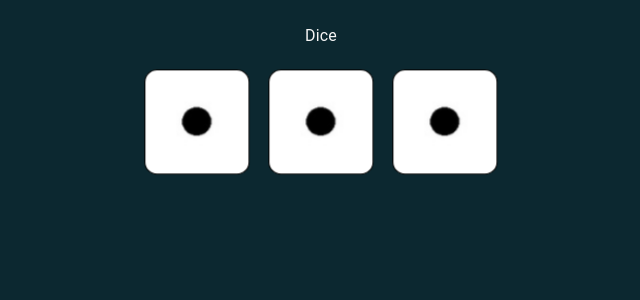
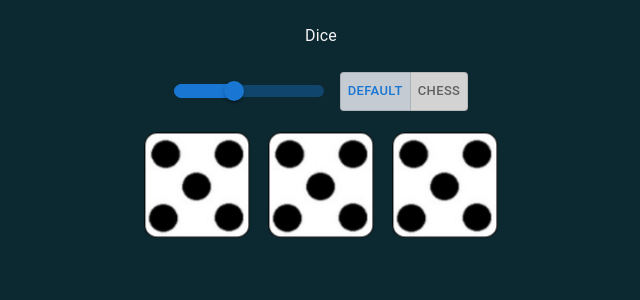
Before and after one commit to DrFelixWei/React-Sandbox, a React (Vite) app: page /dice in a window 1280 px wide. Shown: the top 300 px of the page, without its empty margins (319-959 px from the left). Built offline with nearby package versions, Linux system fonts and the light colour scheme.

Commit message:
added UI to toggle die face art and number of dice

```diff
--- a/src/components/Dice/Dice.jsx
+++ b/src/components/Dice/Dice.jsx
@@ -1,5 +1,6 @@
 import { useState, useEffect } from 'react'
 import Die from './Die'
+import { Box, ToggleButton, ToggleButtonGroup, Slider } from '@mui/material';
 
 import sfxSingle from './sfx/sfx_dice_felt_single_1.mp3'
 import sfxThree from './sfx/sfx_dice_felt_three_1.mp3'
@@ -7,13 +8,19 @@ import sfxSix from './sfx/sfx_dice_felt_six_1.mp3'
 
 import chessWhiteLightFaces from './faces/chess/white/light'
 
+const MAX_NUMBER_OF_DICE = 6
+
 function Dice({
-  numberOfDice = 3,
   numberOfFaces = 6,
-  defaultDieValue = 1,
+  defaultDieValue = 6,
   dieSize = 100,
   rowWidth = '400px',
 }) {
+
+  const [numberOfDice, setNumberOfDice] = useState(3)
+  const handleNumberOfDiceChange = (event, newValue) => {
+    setNumberOfDice(newValue)
+  }
 
   const [isRolling, setIsRolling] = useState(false)
   const [diceValues, setDiceValues] = useState(
@@ -62,9 +69,46 @@ function Dice({
     setIsRolling(false)
   }
 
+  const [customDieFaces, setCustomDieFaces] = useState('default')
+  const handleToggleCustomDieFaces = (event, newFace) => {
+    setCustomDieFaces(newFace)
+  }
+
   return (
     <>
       <div>Dice</div>
+      <br/>
+
+      <Box sx={{ display: 'flex', flexDirection: 'row', gap: 2 }}>
+
+        <Slider
+          value={numberOfDice}
+          min={1}
+          max={MAX_NUMBER_OF_DICE}
+          step={1}
+          onChange={handleNumberOfDiceChange}
+          aria-labelledby="number-of-dice-slider"
+          sx={{
+            minWidth: '150px',
+            height: 12,
+           }}
+        />
+
+        <ToggleButtonGroup
+          size="small"
+          color="primary"
+          value={customDieFaces}
+          exclusive
+          onChange={handleToggleCustomDieFaces}
+          aria-label="Toggle Custom Die Faces"
+          sx={{backgroundColor: 'lightgray'}}
+        >
+          <ToggleButton size="small" value="default" disabled={customDieFaces==='default'}>Default</ToggleButton>
+          <ToggleButton size="small" value="chess" disabled={customDieFaces==='chess'}>Chess</ToggleButton>
+        </ToggleButtonGroup>
+
+      </Box>
+
       <br/>
 
       <div
@@ -84,6 +128,7 @@ function Dice({
             key={`${index}-${rollKey}`}
             value={value}
             dieSize={dieSize}
+            customDieFaces={customDieFaces === 'chess' ? chessWhiteLightFaces : null}
           />
         ))}
       </div>
--- a/src/components/Dice/Die.jsx
+++ b/src/components/Dice/Die.jsx
@@ -8,7 +8,6 @@ const Die = ({
   dieSize = 60,
   animate = true,
   animationDuration = 500,
-  enableFaces = true,
   customDieFaces,
 }) => {
   const faces = customDieFaces || defaultFaces
```
